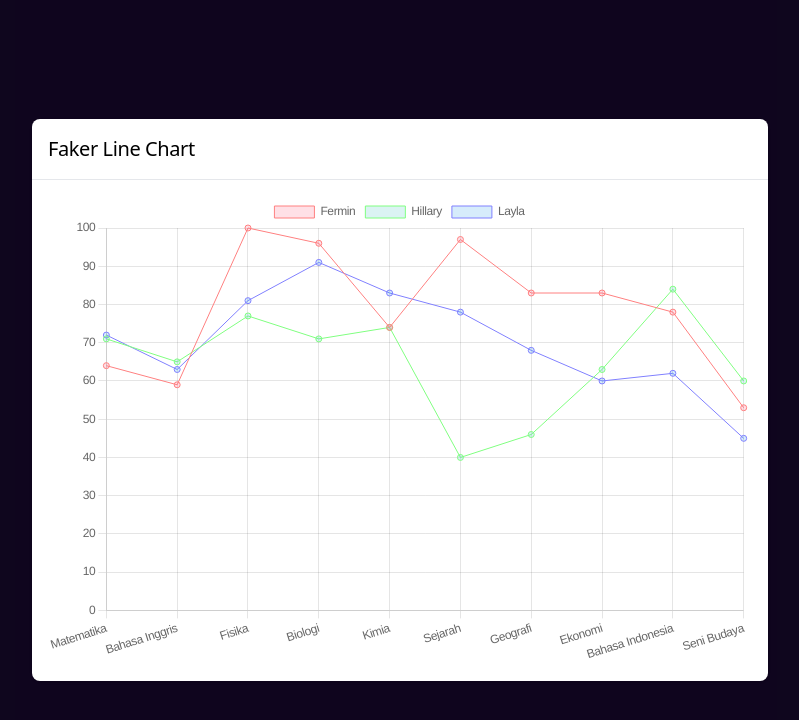
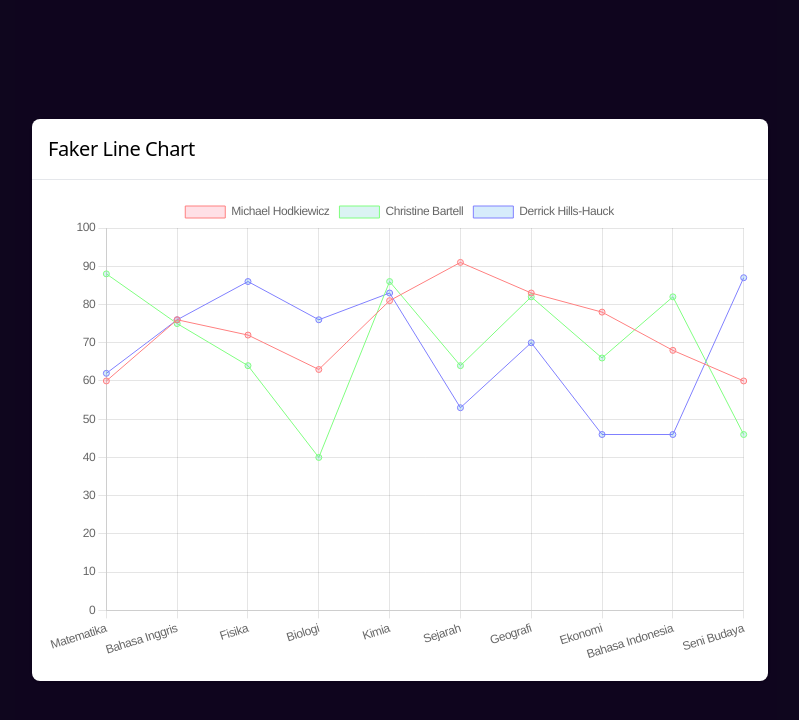
Before and after one commit to izviopm/learn-react-chart, a React (Vite) app: page / in a window 1280 px wide. Shown: the top 720 px of the page, without its empty margins (240-1039 px from the left). Built offline with nearby package versions, Linux system fonts and the light colour scheme.

Commit message:
Update faker name

```diff
--- a/src/components/FakerLineChart.jsx
+++ b/src/components/FakerLineChart.jsx
@@ -25,7 +25,7 @@ function generateMultipleLinesData(lines, length) {
   const data = [];
   for (let i = 0; i < lines; i++) {
     const line = {
-      label: faker.person.firstName(),
+      label: faker.person.fullName(),
       data: generateLineData(length),
     };
     data.push(line);
```
